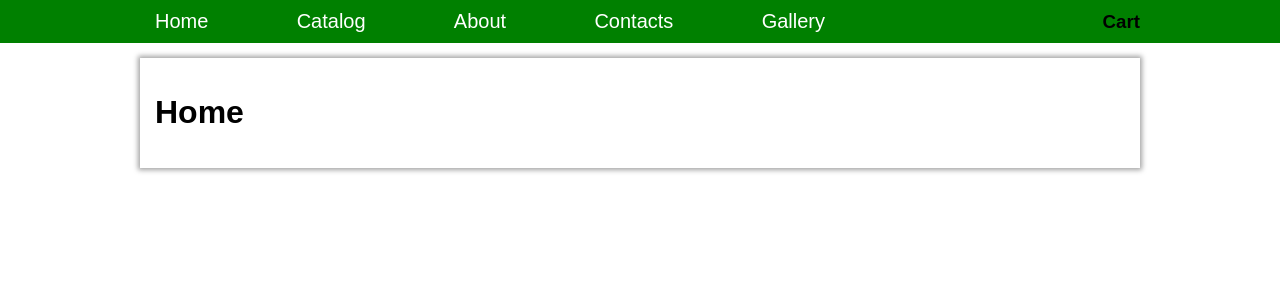
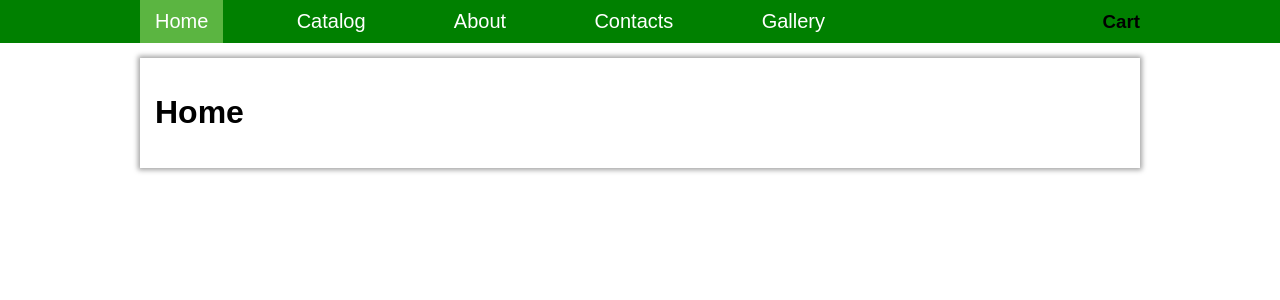
Before and after one commit to FriendSK/React-Shop_app, a React (Create React App) app: page / in a window 1280 px wide. Shown: the top 300 px of the page. Built offline with nearby package versions, Linux system fonts and the light colour scheme.

Commit message:
customize menu

```diff
--- a/src/components/modules/Menu/List.js
+++ b/src/components/modules/Menu/List.js
@@ -1,12 +1,12 @@
 import React from 'react';
-import {Link} from 'react-router-dom';
+import {NavLink} from 'react-router-dom';
 
 const List = (props) => {
  return props.menu.map((el)=>{
     return (
         <li key= {el.link}>
 
-        <Link to={el.link}> {el.name}</Link>
+        <NavLink exact  to={el.link}> {el.name}  </NavLink>
         </li>
     )
 })
--- a/src/components/modules/Menu/style.scss
+++ b/src/components/modules/Menu/style.scss
@@ -8,5 +8,10 @@
         display: block;
         font-size: 20px;
         color: white;
+
+        &.active {
+            background: #5bb541;
+            transition: 0.5s;
+        }
     }
 }
```
